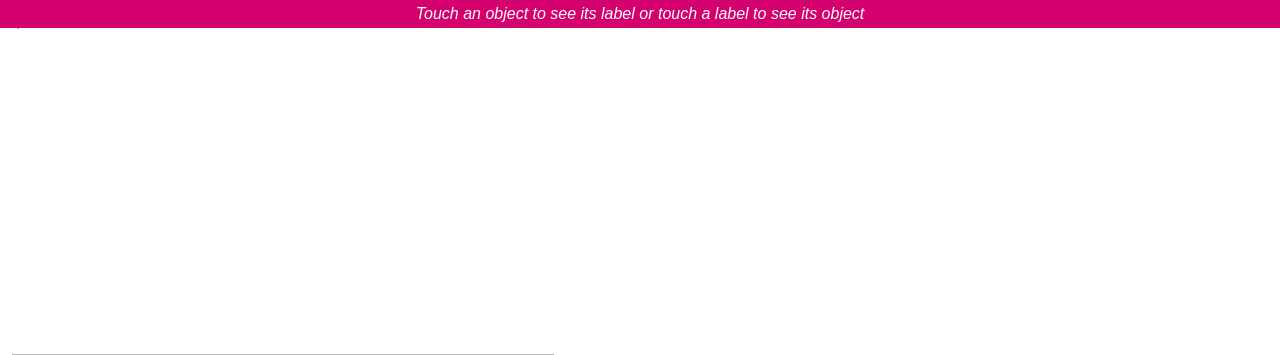
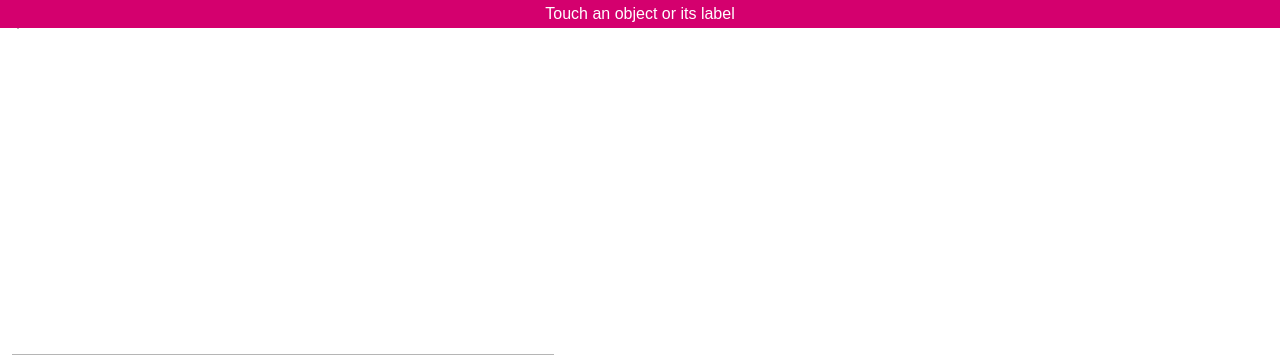
Before and after one commit to vanda/DigitalLabels, a Django app: template application/labels/templates/digitallabel.html in a window 1280 px wide. Shown: the top 355 px of the page. Run offline with Django 3.2, Linux system fonts and the light colour scheme; the template is opened without the code that fills it: most values are stand-ins (such as "Sample title", 1, 10 or a date in 2020); parts of the project's set-up code (start-up, migrations or seed data) failed here and were passed over; some libraries are stand-ins or nearby versions.

Commit message:
#header: alter copy, lose italics

```diff
--- a/application/labels/static/css/style.css
+++ b/application/labels/static/css/style.css
@@ -4,7 +4,7 @@
 .edged.col { border-right:1px solid #b5b5b5; }
 .edged.col>.pane { padding:0 0.5em 0 0; }
 
-#header { background-color:#d4006e; color:#fff; font-style:italic; line-height:28px; text-align:center; }
+#header { background-color:#d4006e; color:#fff; line-height:28px; text-align:center; }
 .clip { overflow:hidden; }
 .carousel { clear:both; margin:0; position:relative; }
 #img { height:303px; margin:0 0 23px; }
--- a/application/labels/templates/digitallabel.html
+++ b/application/labels/templates/digitallabel.html
@@ -2,7 +2,7 @@
 {% load thumbnail %}
 
     {% block content %}
-    <div id="header" class="hi">Touch an object to see its label or touch a label to see its object</div>
+    <div id="header" class="hi">Touch an object or its label</div>
 
     <div class="clip">
 
--- a/frontend/css/style.css
+++ b/frontend/css/style.css
@@ -4,7 +4,7 @@
 .edged.col { border-right:1px solid #b5b5b5; }
 .edged.col>.pane { padding:0 0.5em 0 0; }
 
-#header { background-color:#d4006e; color:#fff; font-style:italic; line-height:28px; text-align:center; }
+#header { background-color:#d4006e; color:#fff; line-height:28px; text-align:center; }
 .clip { overflow:hidden; }
 .carousel { clear:both; margin:0; position:relative; }
 #img { height:303px; margin:0 0 23px; }
--- a/frontend/index.html
+++ b/frontend/index.html
@@ -16,7 +16,7 @@
 
 <body>
 
-    <div id="header" class="hi">Touch an object to see its label or touch a label to see its object</div>
+    <div id="header" class="hi">Touch an object or its label</div>
 
     <div class="clip">
 
```
